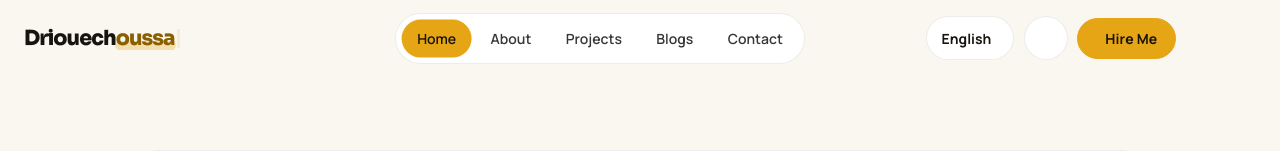
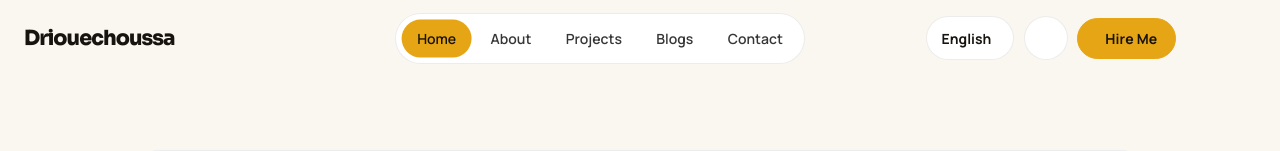
Before and after one commit to driouechoussa/driouechoussa-portfolio, a Laravel app: page / in a window 1280 px wide. Shown: the top 151 px of the page. Run offline with Laravel 12, Linux system fonts and the light colour scheme; data comes from the database, SQL or seed files in the repository; style sheets or scripts are compiled from the project's sources.

Commit message:
style(ui): simplify the Driouechoussa wordmark
Replace the SVG monogram with a plain bold "Driouechoussa" wordmark in the main text colour, without highlight, colour split or blinking caret.

Co-Authored-By: Claude Opus 5.5 <noreply@anthropic.com>

```diff
--- a/resources/css/site/main.css
+++ b/resources/css/site/main.css
@@ -193,51 +193,16 @@ main { padding-top: var(--header-h); }
   letter-spacing: -0.02em;
   justify-self: start;
 }
-/* Wordmark: "Driouech" bold + "oussa" in amber on a highlighter stroke + caret */
+/* Wordmark: "Driouechoussa" */
 .wordmark {
-  display: inline-flex;
-  align-items: baseline;
   font-family: var(--font-display);
   font-size: 1.3rem;
+  font-weight: 800;
   line-height: 1;
   letter-spacing: -0.045em;
   white-space: nowrap;
   direction: ltr;
-}
-.wordmark-a, .wordmark-b { font-weight: 800; }
-.wordmark-a { color: var(--text); }
-.wordmark-b {
-  position: relative;
-  color: var(--primary-text);
-  isolation: isolate;
-}
-/* Highlighter stroke under "oussa": sits low, fills up on hover */
-.wordmark-b::before {
-  content: "";
-  position: absolute;
-  inset: auto -0.08em -0.02em -0.04em;
-  height: 0.42em;
-  border-radius: 0.15em 0.3em 0.2em 0.35em;
-  background: rgba(var(--primary-rgb), 0.3);
-  transform: skewX(-14deg);
-  z-index: -1;
-  transition: height var(--dur) var(--ease-spring);
-}
-.wordmark-caret {
-  align-self: center;
-  width: 0.13em;
-  height: 0.9em;
-  margin-left: 0.12em;
-  border-radius: 1px;
-  background: var(--primary);
-  animation: wordmark-blink 1.1s steps(1) infinite;
-}
-@keyframes wordmark-blink { 50% { opacity: 0.15; } }
-.logo:hover .wordmark-b::before,
-.logo:focus-visible .wordmark-b::before { height: 1.05em; }
-@media (prefers-reduced-motion: reduce) {
-  .wordmark-caret { animation: none; }
-  .wordmark-b::before { transition: none; }
+  color: var(--text);
 }
 
 .nav-main {
--- a/resources/js/site/components.js
+++ b/resources/js/site/components.js
@@ -10,14 +10,8 @@ App.root = document.body.getAttribute("data-root") || "";
 App.page = document.body.getAttribute("data-page") || "home";
 
 App.components = (function () {
-  // Wordmark: "Driouech" + highlighted "oussa" + blinking caret.
-  // Always left-to-right, even on the Arabic site.
-  var WORDMARK =
-    '<span class="wordmark" dir="ltr" translate="no">' +
-      '<span class="wordmark-a">Driouech</span>' +
-      '<span class="wordmark-b">oussa</span>' +
-      '<span class="wordmark-caret" aria-hidden="true"></span>' +
-    '</span>';
+  // Wordmark. Always left-to-right, even on the Arabic site.
+  var WORDMARK = '<span class="wordmark" dir="ltr" translate="no">Driouechoussa</span>';
 
   var NAV = [
     { key: "home", href: "" },
```
